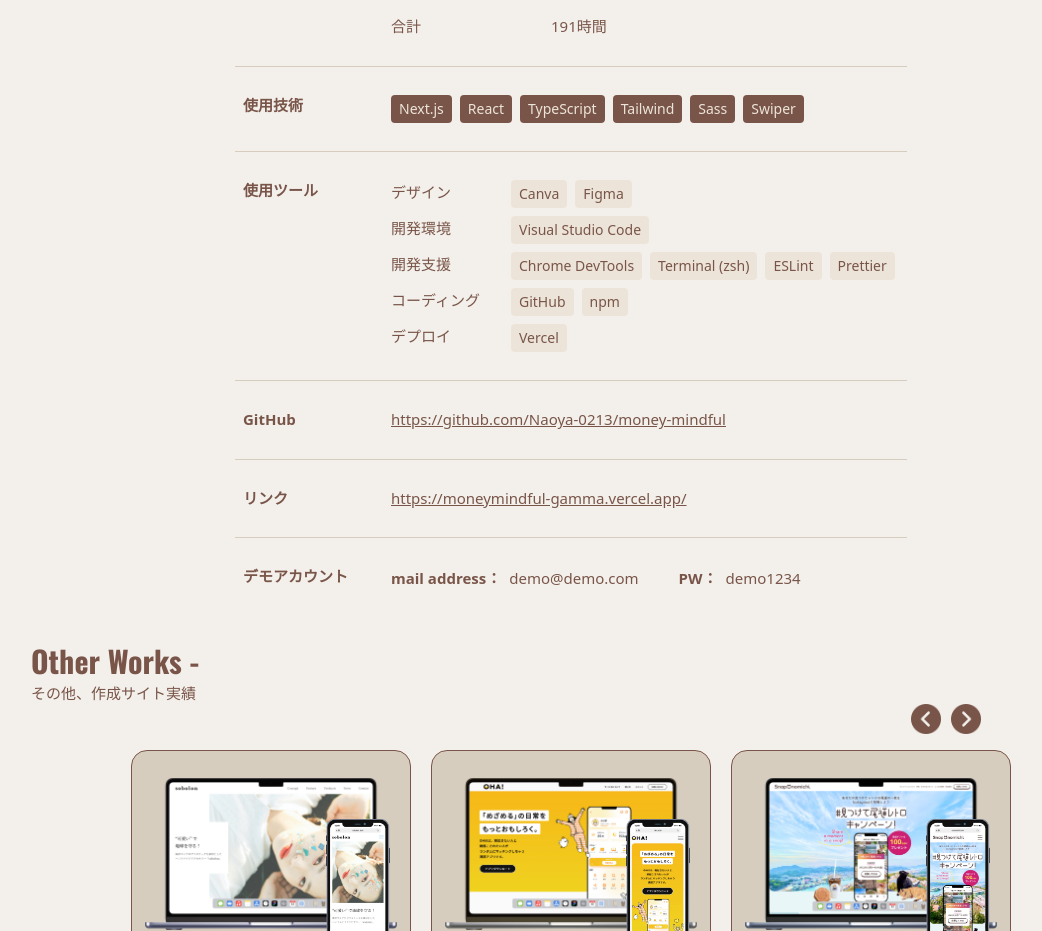
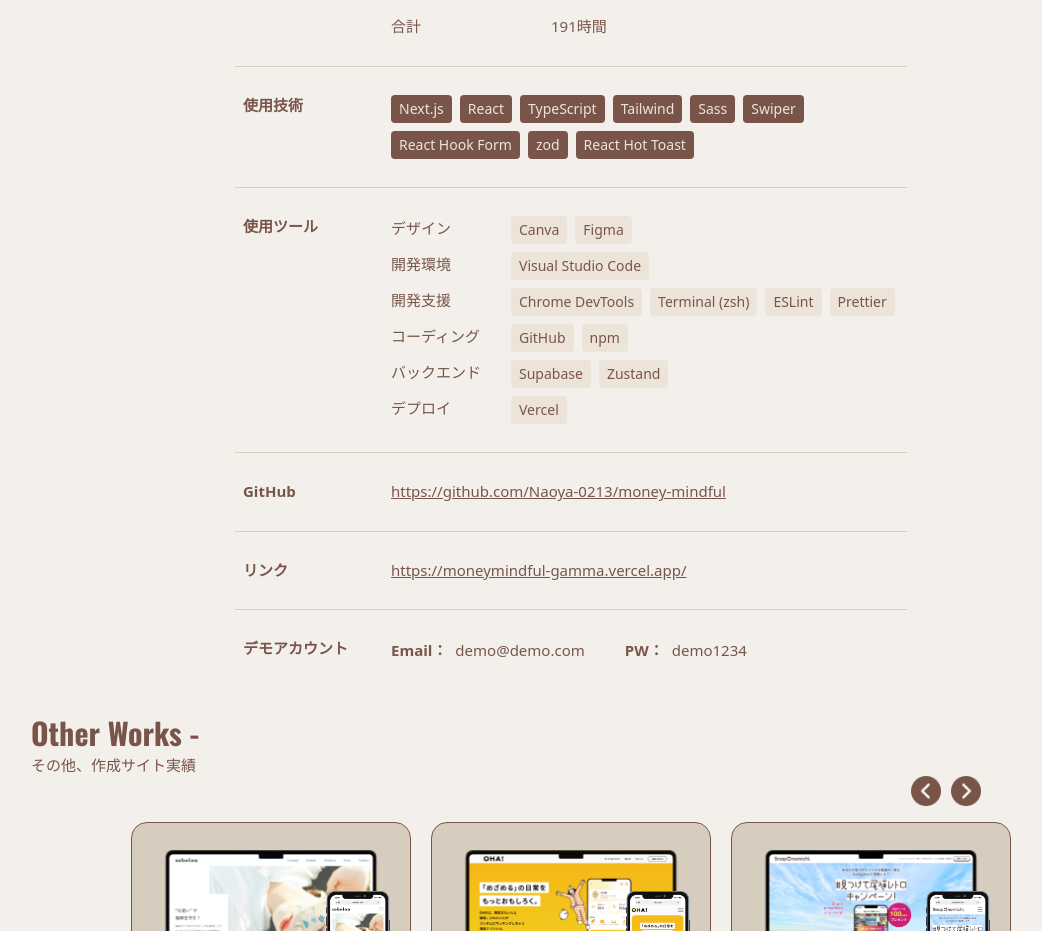
Before and after one commit to Naoya-0213/My-Portfolio-site-_ver.2, a Next.js app: page /work/money_mindful in a window 1280 px wide. Shown: the part 1881-2812 px from the top of the page, without its empty margins (69-1111 px from the left). Built offline with nearby package versions, Linux system fonts and the light colour scheme.

Commit message:
更新_20251027_02-18

```diff
--- a/src/const/work/money_mindfulContents.ts
+++ b/src/const/work/money_mindfulContents.ts
@@ -98,7 +98,17 @@
       value: "191時間",
     },
   ],
-  tech: ["Next.js", "React", "TypeScript", "Tailwind", "Sass", "Swiper"],
+  tech: [
+    "Next.js",
+    "React",
+    "TypeScript",
+    "Tailwind",
+    "Sass",
+    "Swiper",
+    "React Hook Form",
+    "zod",
+    "React Hot Toast",
+  ],
   tools: [
     {
       label: "デザイン",
@@ -122,6 +132,10 @@
       value: [{ item: "GitHub" }, { item: "npm" }],
     },
     {
+      label: "バックエンド",
+      value: [{ item: "Supabase" }, { item: "Zustand" }],
+    },
+    {
       label: "デプロイ",
       value: [{ item: "Vercel" }],
     },
@@ -143,7 +157,7 @@
 
   // デモアカウント情報
   account: [
-    { label: "mail address", value: "demo@demo.com" },
+    { label: "Email", value: "demo@demo.com" },
     {
       label: "PW",
       value: "demo1234",
--- a/src/const/work/portfolioContents.ts
+++ b/src/const/work/portfolioContents.ts
@@ -45,7 +45,15 @@
       value: "204時間",
     },
   ],
-  tech: ["Next.js", "React", "TypeScript", "Tailwind", "Sass", "Swiper"],
+  tech: [
+    "Next.js",
+    "React",
+    "TypeScript",
+    "Tailwind",
+    "Sass",
+    "Swiper",
+    "React Hot Toast",
+  ],
   tools: [
     {
       label: "デザイン",
```
